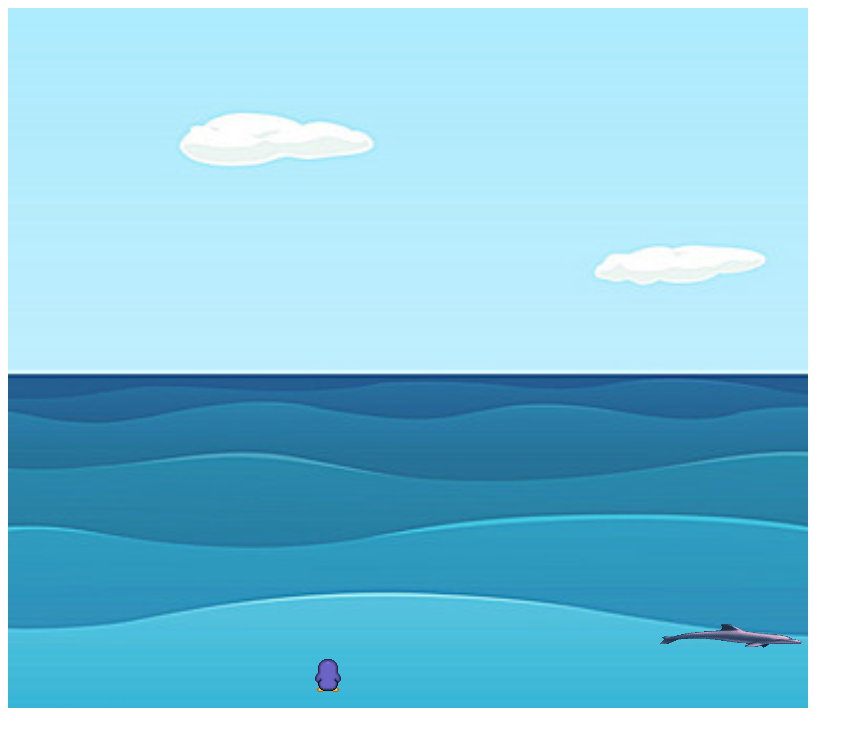
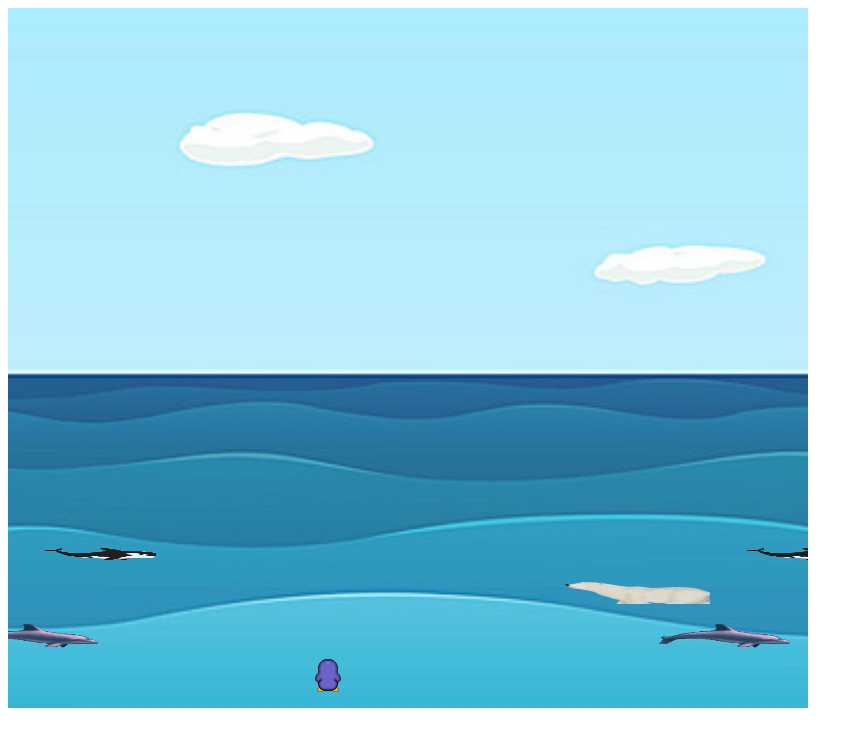
Before and after one commit to dmonahan19/JavaScript-Game, a website: page penguin.html in a window 1280 px wide. Shown: the whole page, without its empty margins (0-863 px from the left). Drawn offline with Linux system fonts and the light colour scheme.

Commit message:
added whales

```diff
--- a/penguin.html
+++ b/penguin.html
@@ -13,8 +13,7 @@
     <script src="src/penguin.js"></script>
     <script src="src/polarbear.js"></script>
     <script src="src/dolphin.js"></script>
-    <script src="src/obstacle.js"></script>
-    <!-- <script src="src/whale.js"></script> -->
+    <script src="src/whale.js"></script>
     <script src="src/index.js"></script>
 
 </body>
--- a/src/dolphin.js
+++ b/src/dolphin.js
@@ -12,7 +12,7 @@ class Dolphin{
     }
 
     drawDolphin(ctx) {
-            ctx.drawImage(this.img, 0, 0, 157,70, this.dolphinX, this.dolphinY, this.dolphinWidth, this.dolphinHeight)
+            ctx.drawImage(this.img, 0, 0, 170,70, this.dolphinX, this.dolphinY, this.dolphinWidth, this.dolphinHeight)
             this.move_dolphin()
 
     }
--- a/src/index.js
+++ b/src/index.js
@@ -45,6 +45,30 @@ function float() {
             penguin.x = penguin.x - 2
         }
     }
+    else if (polarBear2.polarBearX <= penguin.x + penguin.width &&
+        polarBear2.polarBearX + polarBear2.polarBearWidth >= penguin.x &&
+        polarBear2.polarBearY + polarBear2.polarBearHeight >= penguin.y &&
+        polarBear2.polarBearY <= penguin.y + penguin.height) {
+        if (penguin.x > 0) {
+            penguin.x = penguin.x - 2
+        }
+    }
+    else if (whale1.whaleX <= penguin.x + penguin.width &&
+        whale1.whaleX + whale1.whaleWidth >= penguin.x &&
+        whale1.whaleY + whale1.whaleHeight >= penguin.y &&
+        whale1.whaleY <= penguin.y + penguin.height) {
+        if (penguin.x > 0) {
+            penguin.x = penguin.x + 2
+        }
+    }
+    else if (whale2.whaleX <= penguin.x + penguin.width &&
+        whale2.whaleX + whale2.whaleWidth >= penguin.x &&
+        whale2.whaleY + whale2.whaleHeight >= penguin.y &&
+        whale2.whaleY <= penguin.y + penguin.height) {
+        if (penguin.x > 0) {
+            penguin.x = penguin.x + 2
+        }
+    }
     else if (penguin.y < 600) {
         penguin.y = 650
 
@@ -57,9 +81,12 @@ function float() {
 
 
 const penguin = new Penguin(0, 152, 35, 37, 300, 650, 35, 38)
-const dolphin1 = new Dolphin(300, 610, 157, 30)
+const dolphin1 = new Dolphin(350, 610, 157, 30)
 const dolphin2 = new Dolphin(40, 610, 157, 30)
-const polarBear1 = new PolarBear(100, 566, 400, 30)
+const polarBear1 = new PolarBear(100, 566, 150, 30)
+const polarBear2 = new PolarBear(400, 566, 150, 30)
+const whale1= new Whale(400, 522, 150, 30)
+const whale2 = new Whale(100, 522, 150, 30)
 // const whale1 = new Whale(100, 500, 500, 350)
 
 function draw() {
@@ -67,7 +94,9 @@ function draw() {
     dolphin1.dolphin()
     dolphin2.dolphin()
     polarBear1.polarBear()
-    // whale1.whale()
+    polarBear2.polarBear()
+    whale1.whale()
+    whale2.whale()
     penguin.penguin()
     float()
     requestAnimationFrame(draw)
--- a/src/polarbear.js
+++ b/src/polarbear.js
@@ -10,11 +10,11 @@ class PolarBear {
     }
 
     drawPolarBear(ctx) {
-        ctx.drawImage(this.img, 0, 10, 400, 50, this.polarBearX, this.polarBearY, this.polarBearWidth, this.polarBearHeight)
-        this.move_polarBear()
+        ctx.drawImage(this.img, 0, 10, 200, 95, this.polarBearX, this.polarBearY, this.polarBearWidth, this.polarBearHeight)
+        this.movePolarBear()
     }
 
-    move_polarBear() {
+    movePolarBear() {
         if (this.polarBearX > 0 - this.polarBearWidth)  {
             this.polarBearX = this.polarBearX - 2;
         }
--- a/src/whale.js
+++ b/src/whale.js
@@ -10,36 +10,19 @@ class Whale {
     }
 
     drawwhale(ctx) {
-        ctx.drawImage(this.img, 0, 10, 500, 350, this.whaleX, this.whaleY, this.whaleWidth, this.whaleHeight)
+        ctx.drawImage(this.img, 0, 10, 400, 350, this.whaleX, this.whaleY, this.whaleWidth, this.whaleHeight)
         this.move_whale()
-        this.floatwhale()
     }
 
     move_whale() {
-        if (this.whaleX > 0 - this.whaleWidth) {
-            this.whaleX = this.whaleX - 2;
+        if (this.whaleX < canvas.width + 100) {
+            this.whaleX = this.whaleX + 2;
         }
         else {
-            this.whaleX = canvas.width + 100
+            this.whaleX = -100
         }
     }
 
-
-    floatwhale() {
-
-
-        if (this.whaleX <= penguin.x + penguin.width &&
-            this.whaleX + this.whaleWidth >= penguin.x &&
-            this.whaleY + this.whaleHeight >= penguin.y &&
-            this.whaleY <= penguin.y + penguin.height) {
-            if (penguin.x > 0) {
-                penguin.x = penguin.x - 2
-            }
-        }
-        else {
-            penguin.y = 600
-        }
-    }
 
     whale() {
         this.drawwhale(ctx)
```
